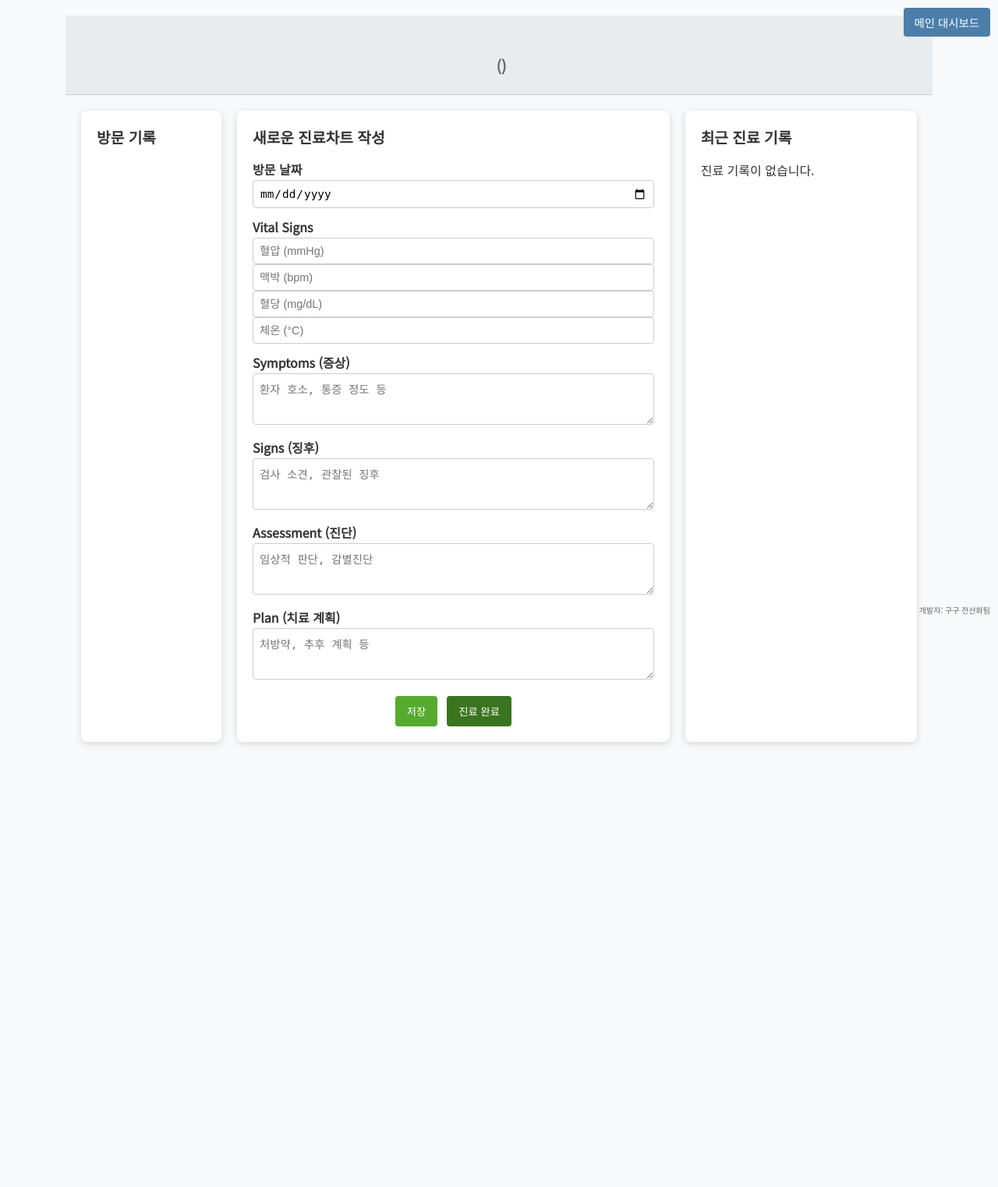
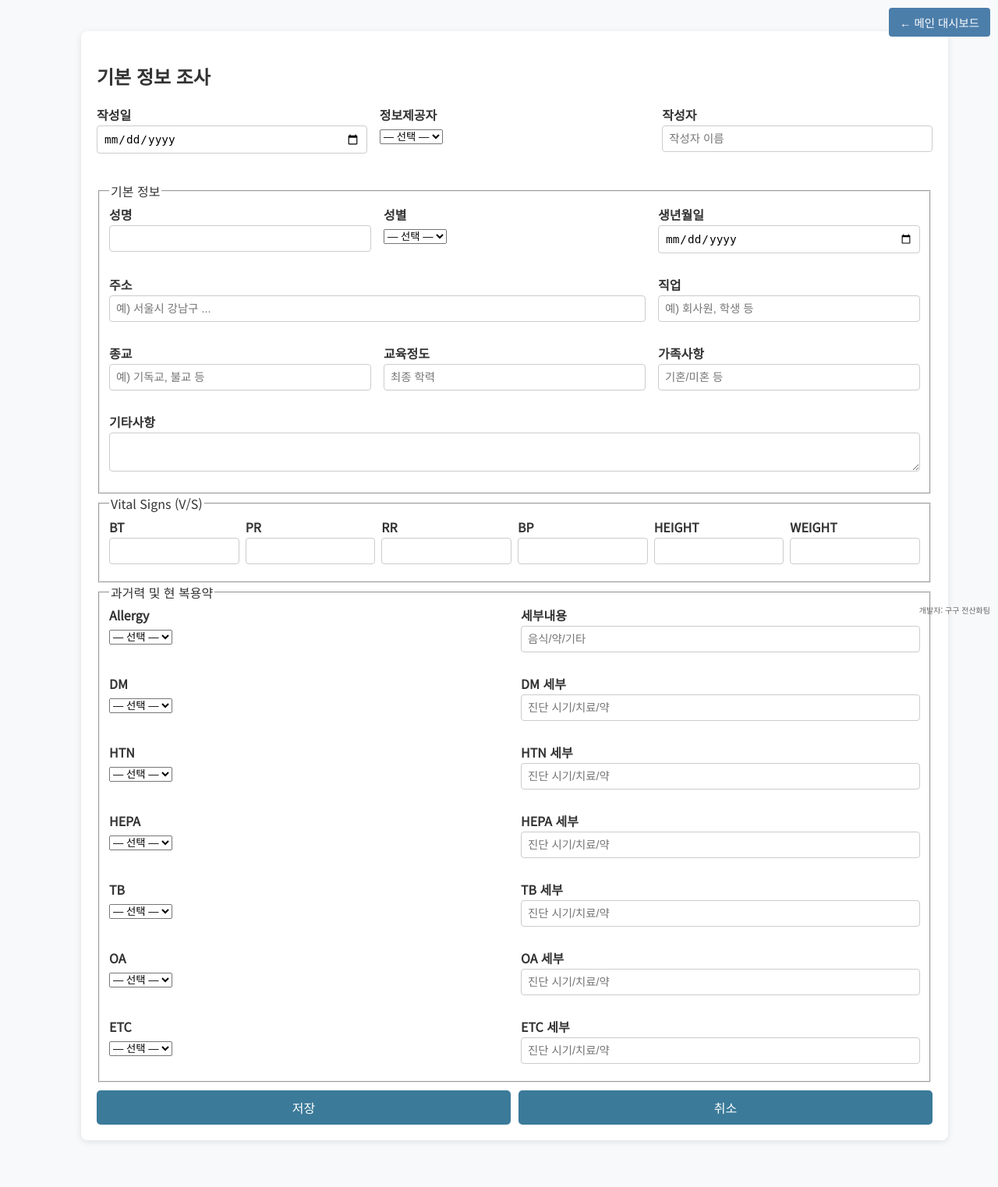
Before and after one commit to sgpeace/gugu_emr_main, a FastAPI app: template templates/new_emr.html in a window 1280 px wide. Shown: the whole page at 78% size. Before the commit the page ends 956 px from the top, so only its background shows below. Run offline with FastAPI, Linux system fonts and the light colour scheme; the template is opened without the code that fills it, so the values that code supplies are empty.

Commit message:
insung reflected

```diff
--- a/main.py
+++ b/main.py
@@ -102,6 +102,43 @@ class RegistrationOut(BaseModel):
 class RegistrationCreate(BaseModel):
     patient_name:   str
     birth_date:     str
+
+#신환차트정보
+class NewPatientChart(Base):
+    __tablename__ = "new_patient_chart"
+    id = Column(Integer, primary_key=True, index=True)
+    form_date = Column(Date, nullable=False)
+    provider = Column(String(50), nullable=False)
+    author = Column(String(50), nullable=False)
+    name = Column(String(100), nullable=False)
+    gender = Column(String(10), nullable=False)
+    birth_date = Column(Date, nullable=False)
+    address = Column(String(255), nullable=False)
+    occupation = Column(String(100))
+    religion = Column(String(50))
+    education = Column(String(50))
+    marital_status = Column(String(50))
+    other_info = Column(Text)
+    bt = Column(Float)
+    pr = Column(Integer)
+    rr = Column(Integer)
+    bp = Column(String(20))
+    height = Column(Float)
+    weight = Column(Float)
+    allergy = Column(String(10))
+    allergy_detail = Column(Text)
+    history_DM = Column(String(10))
+    history_DM_detail = Column(Text)
+    history_HTN = Column(String(10))
+    history_HTN_detail = Column(Text)
+    history_HEPA = Column(String(10))
+    history_HEPA_detail = Column(Text)
+    history_TB = Column(String(10))
+    history_TB_detail = Column(Text)
+    history_OA = Column(String(10))
+    history_OA_detail = Column(Text)
+    history_ETC = Column(String(10))
+    history_ETC_detail = Column(Text)
 
 
 # (추후Visit, Chart 등 추가 가능)
@@ -461,6 +498,107 @@ async def get_past_emr(visit_date: str, name: str, db: Session = Depends(get_db)
         "isi": emr_record.isi,
     })
 
+#신환차트 버튼 클릭시
+@app.get("/patient_emr/new_patient_chart", response_class=HTMLResponse)
+async def new_patient_chart(request: Request, name: str, birth_date: str, db: Session = Depends(get_db)):
+    # 환자 정보 조회
+    patient_chart = db.query(NewPatientChart).filter(
+        NewPatientChart.name == name,
+        NewPatientChart.birth_date == birth_date
+    ).first()
+
+    if not patient_chart:
+        # 환자 정보가 없으면 빈 값으로 렌더링
+        return templates.TemplateResponse("new_emr.html", {
+            "request": request,
+            "name": name,
+            "birth_date": birth_date,
+            "chart": None
+        })
+
+    # 환자 정보가 있으면 해당 데이터를 템플릿에 전달
+    return templates.TemplateResponse("new_emr.html", {
+        "request": request,
+        "name": name,
+        "birth_date": birth_date,
+        "chart": patient_chart
+    })
+
+@app.post("/patient_emr/new_patient_chart/information")
+async def save_new_patient_chart(
+    form_date: str = Form(...),
+    provider: str = Form(...),
+    author: str = Form(...),
+    name: str = Form(...),
+    gender: str = Form(...),
+    birth_date: str = Form(...),
+    address: str = Form(...),
+    occupation: str = Form(None),
+    religion: str = Form(None),
+    education: str = Form(None),
+    marital_status: str = Form(None),
+    other_info: str = Form(None),
+    bt: float = Form(None),
+    pr: int = Form(None),
+    rr: int = Form(None),
+    bp: str = Form(None),
+    height: float = Form(None),
+    weight: float = Form(None),
+    allergy: str = Form(None),
+    allergy_detail: str = Form(None),
+    history_DM: str = Form(None),
+    history_DM_detail: str = Form(None),
+    history_HTN: str = Form(None),
+    history_HTN_detail: str = Form(None),
+    history_HEPA: str = Form(None),
+    history_HEPA_detail: str = Form(None),
+    history_TB: str = Form(None),
+    history_TB_detail: str = Form(None),
+    history_OA: str = Form(None),
+    history_OA_detail: str = Form(None),
+    history_ETC: str = Form(None),
+    history_ETC_detail: str = Form(None),
+    db: Session = Depends(get_db)
+):
+    new_chart = NewPatientChart(
+        form_date=form_date,
+        provider=provider,
+        author=author,
+        name=name,
+        gender=gender,
+        birth_date=birth_date,
+        address=address,
+        occupation=occupation,
+        religion=religion,
+        education=education,
+        marital_status=marital_status,
+        other_info=other_info,
+        bt=bt,
+        pr=pr,
+        rr=rr,
+        bp=bp,
+        height=height,
+        weight=weight,
+        allergy=allergy,
+        allergy_detail=allergy_detail,
+        history_DM=history_DM,
+        history_DM_detail=history_DM_detail,
+        history_HTN=history_HTN,
+        history_HTN_detail=history_HTN_detail,
+        history_HEPA=history_HEPA,
+        history_HEPA_detail=history_HEPA_detail,
+        history_TB=history_TB,
+        history_TB_detail=history_TB_detail,
+        history_OA=history_OA,
+        history_OA_detail=history_OA_detail,
+        history_ETC=history_ETC,
+        history_ETC_detail=history_ETC_detail,
+    )
+    db.add(new_chart)
+    db.commit()
+    db.refresh(new_chart)
+    return {"message": "환자 정보가 성공적으로 저장되었습니다.", "id": new_chart.id}
+
 # @app.post("/patient_emr/complete_visit")
 # async def complete_visit(
 #     payload: dict = Body(...),
--- a/templates/new_emr.html
+++ b/templates/new_emr.html
@@ -1,130 +1,195 @@
 {% extends "base.html" %}
-{% block title %}환자 상세 정보 - GuGu Medical Center EMR{% endblock %}
+
+{% block title %}기본 정보 조사 - GuGu Medical Center EMR{% endblock %}
+
+{% block styles %}
+<style>
+  .container { max-width:900px; margin:0 auto; padding:20px; }
+  .card { background:#fff; border-radius:8px; padding:20px; box-shadow:0 2px 8px rgba(0,0,0,0.1); }
+  .form-grid { display:grid; grid-template-columns:1fr 1fr; gap:1rem; }
+
+  /* 1) 섹션 제목(legend)을 더 진하고 크게 */
+  fieldset legend {
+    font-size:1.4rem;
+    font-weight:800;
+    color:#2c3e50;
+    margin-bottom:1rem;
+  }
+  /* 필드셋 공통 */
+  fieldset {
+    margin-bottom:2rem;
+    padding:1rem;
+    border:1px solid #ddd;
+    border-radius:6px;
+    background:#fafafa;
+  }
+
+  .form-group { display:flex; flex-direction:column; margin-bottom:0.75rem; }
+  .form-group label { margin-bottom:0.25rem; font-weight:600; }
+  .form-group input,
+  .form-group select,
+  .form-group textarea {
+    padding:0.5rem;
+    border:1px solid #ccc;
+    border-radius:4px;
+    font-size:0.9rem;
+  }
+
+  /* 3) textarea 크기 변경 금지 */
+  .form-group textarea { resize: none !important; }
+
+  .button-group { display:flex; gap:1rem; margin-top:1.5rem; }
+  .button { flex:1; padding:0.75rem; background:#3b7a99; color:#fff; border:none; border-radius:5px; cursor:pointer; }
+  .button:hover { background:#327589; }
+</style>
+{% endblock %}
 
 {% block content %}
+<div class="container">
+  <a href="/dashboard" class="back-button">← 메인 대시보드</a>
+  <div class="card">
+    <h2>기본 정보 조사</h2>
+    <form action="/patient_emr/new_patient_chart/information" method="post" id="basic-info-form">
 
-<!-- ★ 뒤로가기 버튼: 화면 오른쪽 상단에 고정 -->
-<a href="/dashboard" class="back-button">메인 대시보드</a>
+      <!-- 1) 작성일/정보제공자/작성자 분리 -->
 
-<!-- ★ 상단: 환자 정보 (가운데 정렬 배너) -->
-<div class="patient-header">
-  <h1 class="patient-title">{{ name }} <span>({{ birth_date }})</span></h1>
+      <div style="display:grid; grid-template-columns:repeat(3,1fr); gap:1rem; margin-bottom:1.5rem;">
+        <div class="form-group">
+          <label for="form_date">작성일</label>
+          <input type="date" id="form_date" name="form_date" value="{{ chart.form_date if chart else '' }}" required>
         </div>
-
-<!-- ★ 전체 3열 레이아웃 컨테이너 -->
-<div class="emr-layout">
-
-  <!-- (1) 방문 기록 패널 (왼쪽) -->
-  <div class="emr-card visits-panel">
-    <h2>방문 기록</h2>
-    <ul>
-      {% for record in visit_records %}
-      <li data-symptoms="{{ record.symptoms }}"
-          data-treatment="{{ record.treatment }}"
-          data-visit-date="{{ record.visit_date.strftime('%Y-%m-%d') }}">
-        <a href="#" class="record-link">{{ record.visit_date.strftime('%Y-%m-%d') }}</a>
-      </li>
-      {% endfor %}
-    </ul>
+        <div class="form-group">
+          <label for="provider">정보제공자</label>
+          <select id="provider" name="provider" required>
+            <option value="">— 선택 —</option>
+            <option value="본인" {% if chart and chart.provider == "본인" %}selected{% endif %}>본인</option>
+            <option value="보호자" {% if chart and chart.provider == "보호자" %}selected{% endif %}>보호자</option>
+          </select>
         </div>
-
-  <!-- (2) 새 진료차트 작성 (가운데, 가장 넓은 영역) -->
-  <div class="emr-card form-panel">
-    <h2>새로운 진료차트 작성</h2>
-    <form id="new-emr-form" action="/patient_emr/new_emr" method="post">
-      <input type="hidden" name="name" value="{{ name }}">
-      <input type="hidden" name="birth_date" value="{{ birth_date }}">
-
-      <!-- 방문 날짜 -->
         <div class="form-group">
-        <label for="visit_date">방문 날짜</label>
-        <input type="date" id="visit_date" name="visit_date" required>
-        <span class="error-message" id="visit_date_error"></span>
-      </div>
-
-      <!-- Vital Signs -->
-      <div class="form-group">
-        <label>Vital Signs</label>
-        <div class="vitals-container">
-          <input type="number" step="1" name="vitals_bp" placeholder="혈압 (mmHg)">
-          <input type="number" step="1" name="vitals_hr" placeholder="맥박 (bpm)">
-          <input type="number" step="1" name="vitals_glucose" placeholder="혈당 (mg/dL)">
-          <input type="number" step="0.1" name="vitals_temp" placeholder="체온 (°C)">
+          <label for="author">작성자</label>
+          <input type="text" id="author" name="author" value="{{ chart.author if chart else '' }}" placeholder="작성자 이름" required>
         </div>
       </div>
 
-      <!-- Symptoms (S) -->
+      <!-- 2) 기본 정보 박스 -->
+      <div class="form-grid">
+        <fieldset style="grid-column:1 / -1;">
+          <legend>기본 정보</legend>
+          <div style="display:grid; grid-template-columns:1fr 1fr 1fr; gap:1rem;">
+
+            <!-- 성명 / 성별 / 생년월일 -->
             <div class="form-group">
-        <label>Symptoms (증상)</label>
-        <textarea name="symptoms" rows="3" required placeholder="환자 호소, 통증 정도 등"></textarea>
-        <span class="error-message" id="symptoms_error"></span>
+              <label for="name">성명</label>
+              <input type="text" id="name" name="name" value="{{ name }}" readonly>
+            </div>
+            <div class="form-group">
+              <label for="gender">성별</label>
+              <select id="gender" name="gender">
+                <option value="">— 선택 —</option>
+                <option value="M" {% if chart and chart.gender == "M" %}selected{% endif %}>M</option>
+                <option value="F" {% if chart and chart.gender == "F" %}selected{% endif %}>F</option>
+              </select>
+            </div>
+            <div class="form-group">
+              <label for="birth_date">생년월일</label>
+              <input type="date" id="birth_date" name="birth_date" value="{{ chart.birth_date if chart else '' }}">
             </div>
 
-      <!-- Signs (O) -->
+            <!-- 주소(2span) / 직업 -->
+            <div class="form-group" style="grid-column:1 / span 2;">
+              <label for="address">주소</label>
+              <input type="text" id="address" name="address" value="{{ chart.address if chart else '' }}" placeholder="예) 서울시 강남구 ...">
+            </div>
             <div class="form-group">
-        <label>Signs (징후)</label>
-        <textarea name="objective" rows="3" placeholder="검사 소견, 관찰된 징후"></textarea>
+              <label for="occupation">직업</label>
+              <input type="text" id="occupation" name="occupation" value="{{ chart.occupation if chart else '' }}" placeholder="예) 회사원, 학생 등">
             </div>
 
-      <!-- Assessment (A) -->
+            <!-- 종교 / 교육정도 / 가족사항 -->
             <div class="form-group">
-        <label>Assessment (진단)</label>
-        <textarea name="assessment" rows="3" placeholder="임상적 판단, 감별진단"></textarea>
+              <label for="religion">종교</label>
+              <input type="text" id="religion" name="religion" value="{{ chart.religion if chart else '' }}" placeholder="예) 기독교, 불교 등">
+            </div>
+            <div class="form-group">
+              <label for="education">교육정도</label>
+              <input type="text" id="education" name="education" value="{{ chart.education if chart else '' }}" placeholder="최종 학력">
+            </div>
+            <div class="form-group">
+              <label for="marital_status">가족사항</label>
+              <input type="text" id="marital_status" name="marital_status" value="{{ chart.marital_status if chart else '' }}" placeholder="기혼/미혼 등">
             </div>
 
-      <!-- Plan (P) -->
-      <div class="form-group">
-        <label>Plan (치료 계획)</label>
-        <textarea name="treatment" rows="3" required placeholder="처방약, 추후 계획 등"></textarea>
-        <span class="error-message" id="treatment_error"></span>
-      </div>
-
-      <div class="button-group">
-        <button type="submit" class="btn-submit">저장</button>
-        <button type="button" class="btn-complete" onclick="alert('진료 완료 처리!')">진료 완료</button>
-      </div>
-    </form>
-  </div>
-
-  <!-- (3) 최근 진료 기록 (오른쪽) -->
-  <div class="emr-card recent-panel">
-    <h2>최근 진료 기록</h2>
-    {% if latest_record %}
-      <div class="record" id="latest-record">
-        <p><strong>방문날짜:</strong> {{ latest_record.visit_date.strftime('%Y-%m-%d') }}</p>
-        <p><strong>증상 (S):</strong> {{ latest_record.symptoms }}</p>
-        <p><strong>치료 계획 (P):</strong> {{ latest_record.treatment }}</p>
-      </div>
-    {% else %}
-      <p>진료 기록이 없습니다.</p>
-    {% endif %}
+            <!-- 기타사항(3span) -->
+            <div class="form-group" style="grid-column:1 / span 3;">
+              <label for="other_info">기타사항</label>
+              <textarea id="other_info" name="other_info" rows="2">{{ chart.other_info if chart else '' }}</textarea>
             </div>
 
           </div>
+        </fieldset>
 
-<!-- 진료 기록 상세 모달 -->
-<div id="record-modal" class="modal">
-  <div class="modal-content">
-    <span class="close-button">&times;</span>
-    <h3>진료 기록 상세</h3>
-    <p id="modal-visit-date"></p>
-    <div class="modal-section">
-      <label>증상:</label>
-      <textarea id="modal-symptoms"></textarea>
+        <!-- 3) Vital Signs (V/S) 박스 -->
+        <fieldset style="grid-column:1 / -1;">
+          <legend>Vital Signs (V/S)</legend>
+          <div style="display:grid; grid-template-columns:repeat(6,1fr); gap:0.5rem;">
+            {% for fld in ["bt","pr","rr","bp","height","weight"] %}
+            <div class="form-group">
+              <label for="{{ fld }}">{{ fld|upper }}</label>
+              <input type="{{ fld in ['bt','height','weight'] and 'number' or 'text' }}"
+                    id="{{ fld }}" name="{{ fld }}" value="{{ getattr(chart, fld) if chart else '' }}">
             </div>
-    <div class="modal-section">
-      <label>치료 계획:</label>
-      <textarea id="modal-treatment"></textarea>
+            {% endfor %}
           </div>
-    <div class="modal-buttons">
-      <button id="modal-save">저장</button>
-      <button id="modal-cancel">취소</button>
+        </fieldset>
+
+        <!-- 4) 과거력 및 현 복용약 박스 -->
+        <fieldset style="grid-column:1 / -1;">
+          <legend>과거력 및 현 복용약</legend>
+          <div style="display:grid; grid-template-columns:1fr 1fr; gap:1rem;">
+
+            <!-- Allergy -->
+            <div class="form-group">
+              <label for="allergy">Allergy</label>
+              <select id="allergy" name="allergy">
+                <option value="">— 선택 —</option>
+                <option value="무" {% if chart and chart.allergy == "무" %}selected{% endif %}>무</option>
+                <option value="유" {% if chart and chart.allergy == "유" %}selected{% endif %}>유</option>
+              </select>
+            </div>
+            <div class="form-group">
+              <label for="allergy_detail">세부내용</label>
+              <input type="text" id="allergy_detail" name="allergy_detail" value="{{ chart.allergy_detail if chart else '' }}" placeholder="음식/약/기타">
+            </div>
+
+            <!-- 기존 과거력 항목들 -->
+            {% for item in ["DM","HTN","HEPA","TB","OA","ETC"] %}
+            <div class="form-group">
+              <label>{{ item }}</label>
+              <select name="history_{{ item }}">
+                <option value="">— 선택 —</option>
+                <option value="무" {% if chart and getattr(chart, "history_" + item) == "무" %}selected{% endif %}>무</option>
+                <option value="유" {% if chart and getattr(chart, "history_" + item) == "유" %}selected{% endif %}>유</option>
+              </select>
+            </div>
+            <div class="form-group">
+              <label>{{ item }} 세부</label>
+              <input type="text" name="history_{{ item }}_detail" value="{{ getattr(chart, "history_" + item + "_detail") if chart else '' }}" placeholder="진단 시기/치료/약">
+            </div>
+            {% endfor %}
+
+          </div>
+        </fieldset>
+
+        <!-- 5) 저장/취소 버튼 -->
+        <div class="button-group" style="grid-column:1 / -1;">
+          <button type="submit" class="button">저장</button>
+          <button type="button" class="button" onclick="history.back()">취소</button>
+        </div>
+
+      </div><!-- /.form-grid -->
+
+    </form>
   </div>
 </div>
-</div>
-
 {% endblock %}
-
-{% block scripts %}
-<script src="/static/js/patient_emr.js"></script>
-{% endblock %}
--- a/templates/patient_emr.html
+++ b/templates/patient_emr.html
@@ -27,7 +27,7 @@
   <div class="emr-card form-panel">
     <h2>일일기록지 작성</h2>
     <div class="btn-chart-container">
-      <a class="btn-chart" href="/patient_emr/new_emr?name={{ name }}&birth_date={{ birth_date }}">
+      <a class="btn-chart", href="/patient_emr/new_patient_chart?name={{ name }}&birth_date={{ birth_date }}">
         신환 차트
       </a>
     </div>
--- a/templates/registration.html
+++ b/templates/registration.html
@@ -1,4 +1,4 @@
-{% extends "base.html" %}
+<!-- {% extends "base.html" %}
 
 {% block title %}환자 접수 - GuGu Medical Center EMR{% endblock %}
 
@@ -43,4 +43,4 @@
     <label>환자이름: <input type="text" name="patient_name" required></label>
     <button type="submit">추가</button>
   </form>
-{% endblock %}
+{% endblock %} -->
```
Also changed, not shown: static/js/new_emr.js (added). Lines whose indentation alone changed are shown as unchanged.
